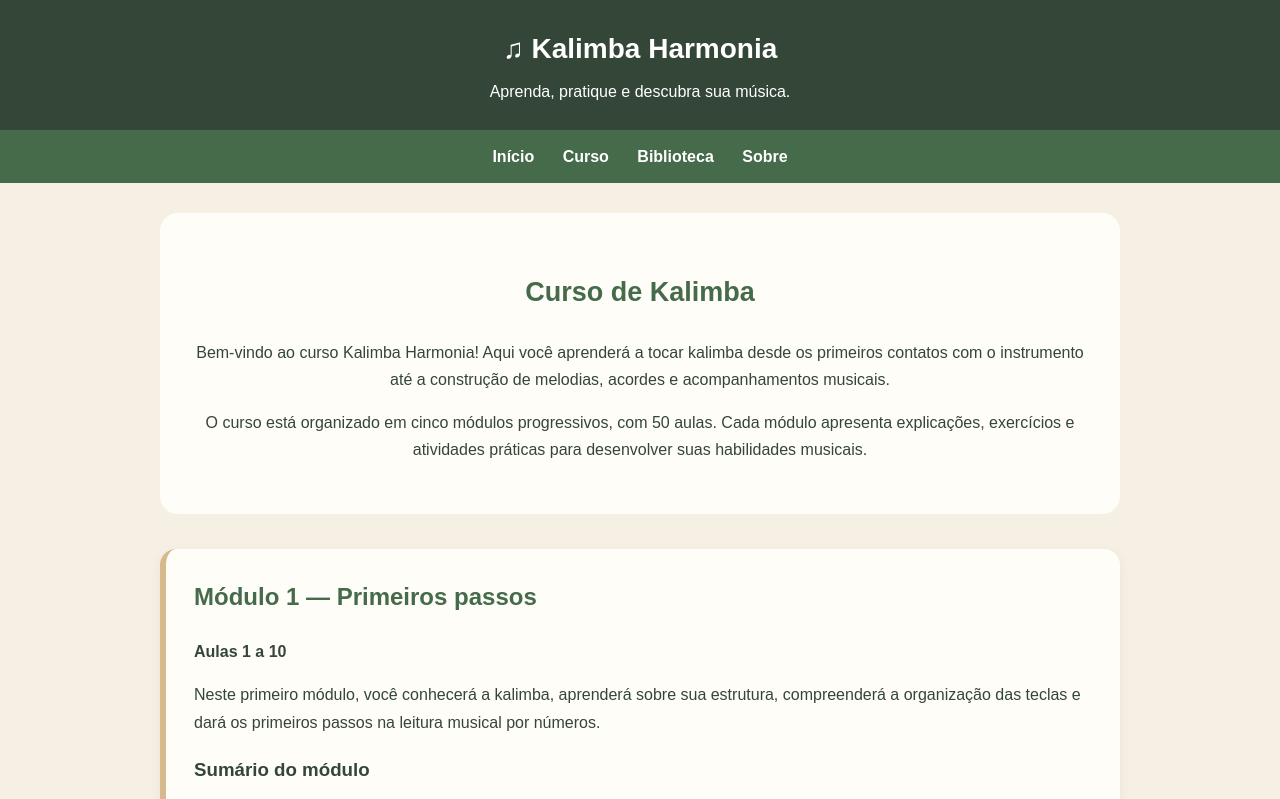
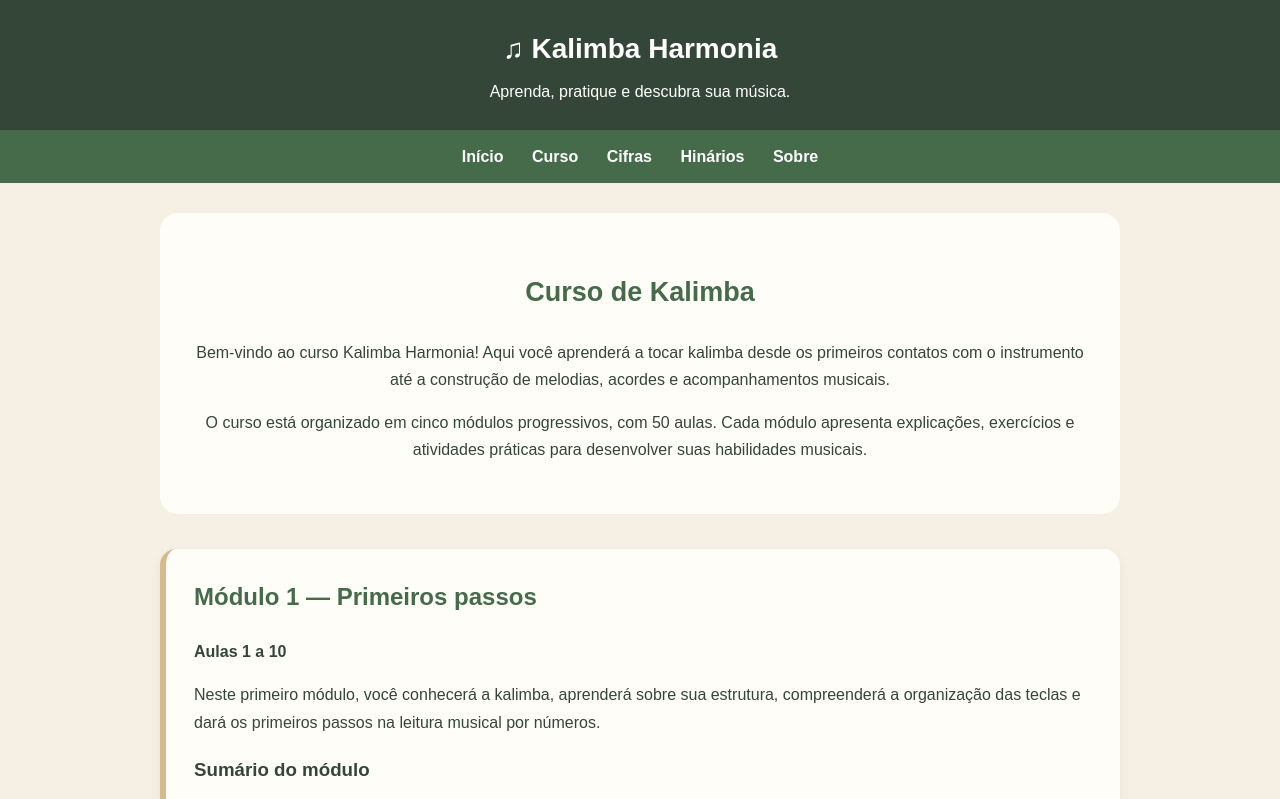
Before and after one commit to anaferracini/kalimba-harmonia, a plain HTML site: page curso.html in a window 1280 px wide. Shown: the top 799 px of the page. Drawn offline with Linux system fonts and the light colour scheme.

Commit message:
Update curso.html

```diff
--- a/curso.html
+++ b/curso.html
@@ -154,7 +154,8 @@ footer a {
 <nav>
   <a href="index.html">Início</a>
   <a href="curso.html">Curso</a>
-  <a href="biblioteca.html">Biblioteca</a>
+  <a href="biblioteca.html">Cifras</a>
+  <a href="hinarios.html">Hinários</a>
   <a href="sobre.html">Sobre</a>
 </nav>
 
```
